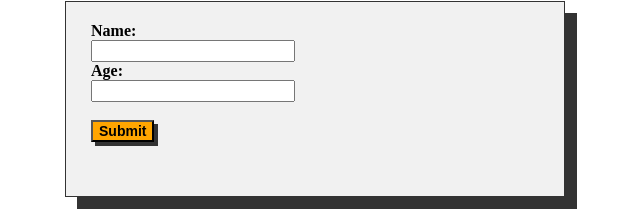
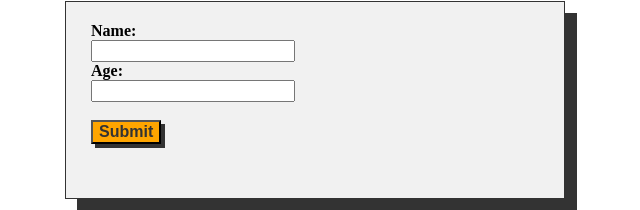
Before and after one commit to vickneee/personalized-message, a plain HTML site: page index.html in a window 1280 px wide. Shown: the part 166-376 px from the top of the page, without its empty margins (325-965 px from the left). Drawn offline with Linux system fonts and the light colour scheme.

Commit message:
Style Input color corr

```diff
--- a/style.css
+++ b/style.css
@@ -22,6 +22,7 @@
 input {
     font-size: 14px;
     font-weight: bold;
+    color: #333;
 }
 
 .name,
@@ -33,12 +34,14 @@ input {
 .submit {
     background-color: orange;
     box-shadow: 4px 4px #333;
-    font-size: 14px;
+    font-size: 16px;
+    color: #333;
 }
 
 .submit:hover,
 .submit:active {
     background-color: #ffb905;
+    color: #333;
 }
 
 p {
```
